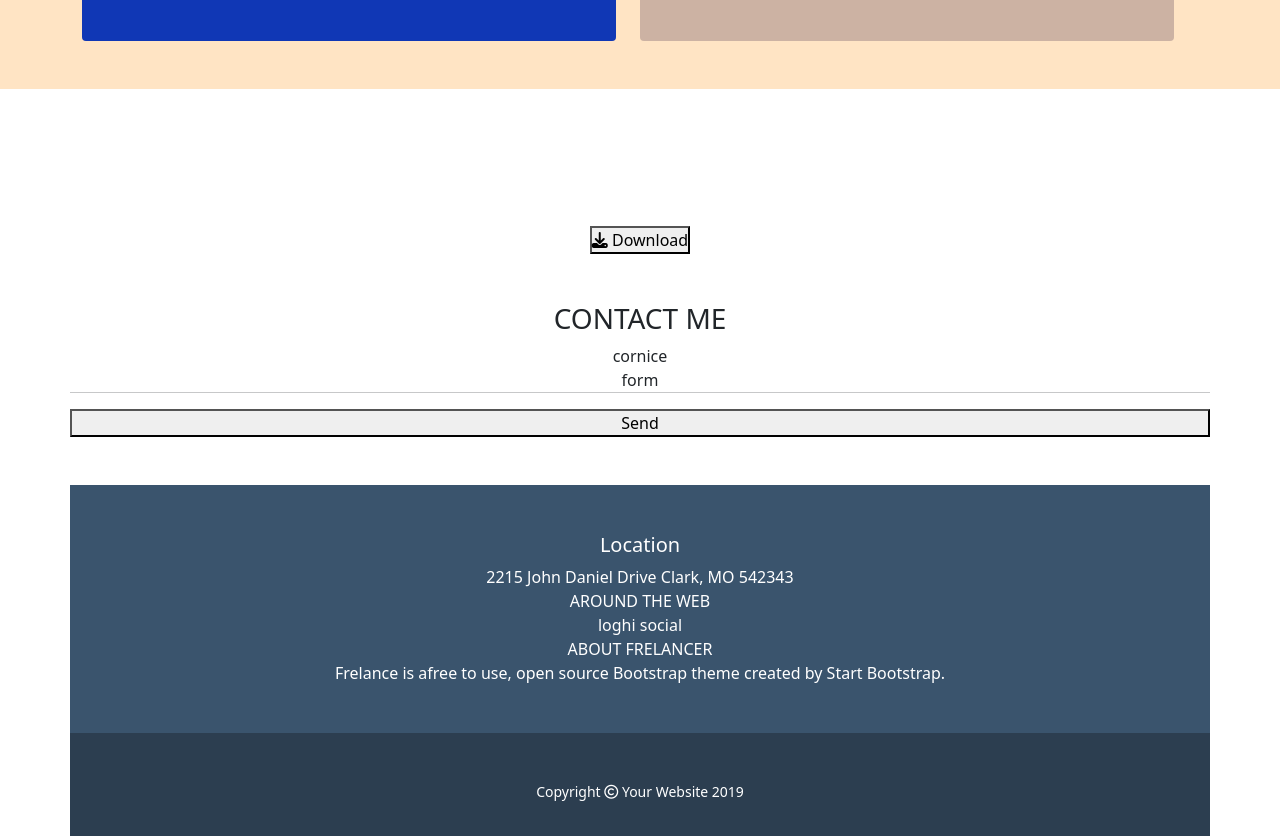
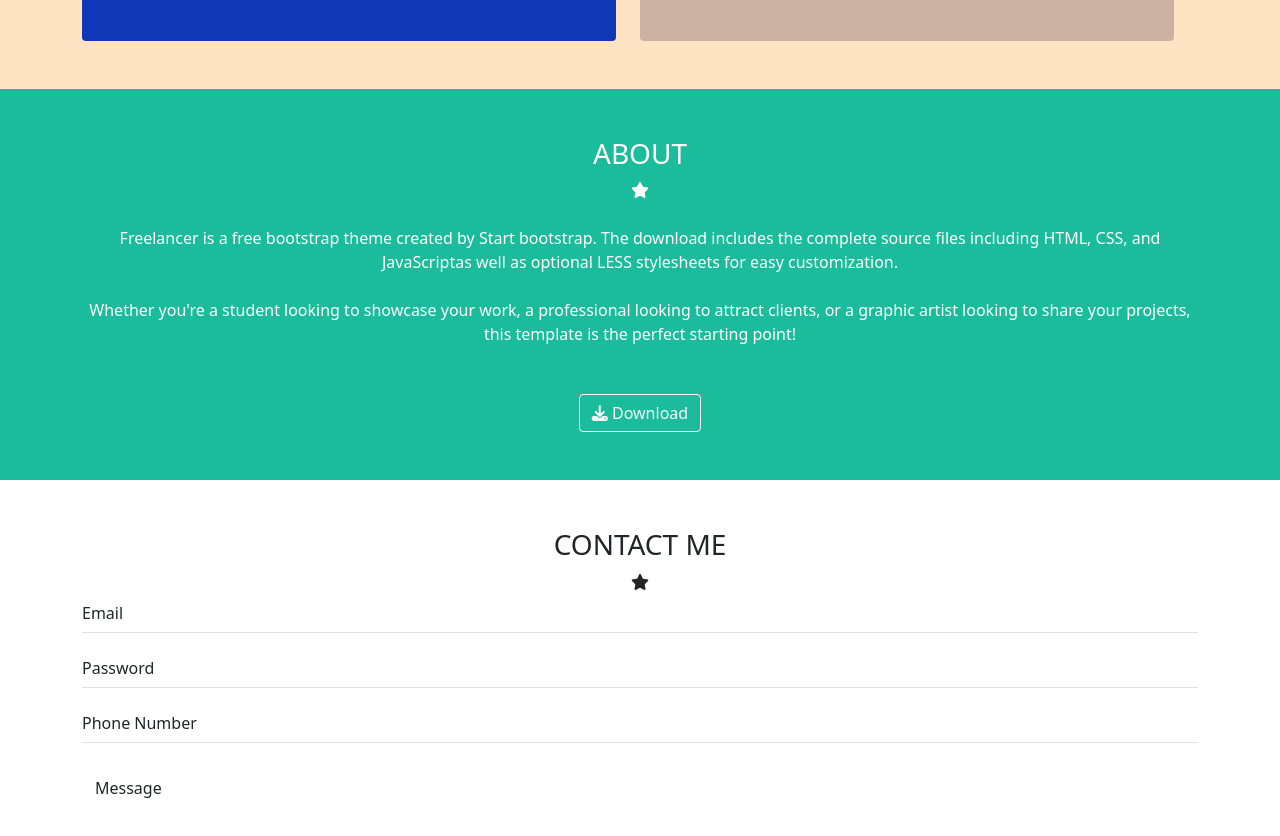
Before and after one commit to Herenyon/html-css-bootstrap-freelancer, a plain HTML site: page index.html in a window 1280 px wide. Shown: the part 1964-2800 px from the top of the page. Drawn offline with nearby package versions, Linux system fonts and the light colour scheme.

Commit message:
ultime correzioni

```diff
--- a/index.html
+++ b/index.html
@@ -47,8 +47,8 @@
         </nav>
     </header>
     <main>
-        <div style="background-color: #1abc9c;">
-            <div class="container text-white">
+        <section class="background-light">
+            <div class="container">
                 <div class="row py-5 text-center">
                     <div>
                         <?xml version="1.0" encoding="utf-8"?>
@@ -480,8 +480,8 @@
                 </div>
 
             </div>
-        </div>
-        <section  style="background-color: bisque;">
+        </section>
+        <section style="background-color: bisque;">
             <div class="container">
                 <div class="row py-5 text-center">
                     <h3>PORTFOLIO</h3>
@@ -511,49 +511,119 @@
             </div>
         </section>
 
-        <div class="container text-white text-center">
+        <div class="background-light text-center">
+            <div class="container py-5">
                 <h3>ABOUT</h3>
-            <div>cornice</div>
-            <div class="row d-flex flex-sm-wrap">
-                <div class="col">Freelancer is a free bootstrap theme created by Start bootstrap. The download includes
-                    the complete source files including HTML, CSS, and JavaScriptas well as optional LESS stylesheets
+                <div><i class="fa-solid fa-star"></i></div>
+                <div class="row d-flex justify-content-center">
+                    <div class="col col-12  col-xxl-4 mt-4">Freelancer is a free bootstrap theme created by Start bootstrap. The download
+                        includes
+                        the complete source files including HTML, CSS, and JavaScriptas well as optional LESS
+                        stylesheets
                         for easy customization.</div>
-                <div class="col">Whether you're a student looking to showcase your work, a professional looking to
-                    attract clients, or a graphic artist looking to share your projects, this template is the perfect
+                    <div class="col col-12 col-xxl-4 mt-4">Whether you're a student looking to showcase your work, a professional looking to
+                        attract clients, or a graphic artist looking to share your projects, this template is the
+                        perfect
                         starting point!</div>
                 </div>
-            <button><i class="fa-solid fa-download"></i> Download</button>
+                <button type="button" class="btn btn-outline-light mt-5"><i class="fa-solid fa-download"></i>
+                    Download</button>
+
+            </div>
+        </div>
+
+        <div class="container text-center">
+            <div class="row py-5 text-center">
+                <h3>CONTACT ME</h3>
+                <div><i class="fa-solid fa-star"></i></div>
+                <form class="text-start">
+                    <div class="mb-3 border-bottom">
+                        <div class="row g-3 align-items-center">
+                            <div class="col-auto">
+                                <label for="inputEmail6" class="col-form-label">Email</label>
+                            </div>
+                            <div class="col-auto">
+                                <input type="password" id="inputEmail6" class="form-control border-0"
+                                    aria-describedby="passwordHelpInline">
+                            </div>
+
+                        </div>
+                    </div>
+                    <div class="mb-3 border-bottom">
+                        <div class="row g-3 align-items-center">
+                            <div class="col-auto">
+                                <label for="inputPassword6" class="col-form-label">Password</label>
+                            </div>
+                            <div class="col-auto">
+                                <input type="password" id="inputPassword6" class="form-control border-0"
+                                    aria-describedby="passwordHelpInline">
+                            </div>
+
+                        </div>
+                    </div>
+                    <div class="mb-3 border-bottom">
+                        <div class="row g-3 align-items-center">
+                            <div class="col-auto">
+                                <label for="inputNumber6 " class="col-form-label">Phone Number</label>
+                            </div>
+                            <div class="col-auto">
+                                <input type="number" id="inputNumber6" class="form-control border-0"
+                                    aria-describedby="passwordHelpInline">
+                            </div>
 
                         </div>
 
-        <div class="container  text-center">
-            <div class="row py-5 text-center">
-                <h3>CONTACT ME</h3>
-                <div>cornice</div>
-                <div>form</div>
+                    </div>
+                    <div class="mb-2 border-bottom">
+                        <div class="form-floating">
+                            <textarea class="form-control border-0" placeholder="Leave a comment here"
+                                id="floatingTextarea2" style="height: 100px"></textarea>
+                            <label for="floatingTextarea2">Message</label>
+                        </div>
 
-                <hr>
-                <button>Send</button>
+                    </div>
+
+                    <button type="submit" class="btn btn-bd-primary ms-btn-lightgreen">Send</button>
+                </form>
+
+
+
             </div>
         </div>
 
 
     </main>
     <footer>
-        <div class="container text-center text-white" style="background-color: #3a546d;">
+        <section class="background-dark">
+            <div class="container text-center ">
                 <div class="row py-5 text-center">
+                    <div class="col-12 col-lg-6 col-xxl-4 mt-4">
                         <h5>Location</h5>
                         <div>2215 John Daniel Drive Clark, MO 542343</div>
+                    </div>
+                    <div class="col-12 col-lg-6 col-xxl-4 justify-content-center mt-4">
                         <div>AROUND THE WEB</div>
-                <div>loghi social</div>
+                        <div>
+                            <ul class="d-flex justify-content-center">
+                                <li class="list-item mx-4 my-4 border p-2 rounded-pill"><i class="fa-brands fa-facebook-f"></i></li>
+                                <li class="list-item mx-4 my-4 border p-2 rounded-pill"><i class="fa-brands fa-google-plus-g"></i></li>
+                                <li class="list-item mx-4 my-4 border p-2 rounded-pill"><i class="fa-brands fa-twitter"></i></li>
+                                <li class="list-item mx-4 my-4 border p-2 rounded-pill"><i class="fa-brands fa-linkedin-in"></i></li>
+                            </ul>
+
+                        </div>
+                    </div>
+                    <div class="col-12 col-xxl-4 mt-4">
                         <div>ABOUT FRELANCER</div>
                         <div>Frelance is afree to use, open source Bootstrap theme created by Start Bootstrap.</div>
+                    </div>
+                </div>
             </div>
             <div class="row py-5 text-center" style="background-color: #2c3e50;">
                 <small>Copyright <i class="fa-regular fa-copyright"></i> Your Website 2019</small>
 
             </div>
-        </div>
+        </section>
 
 
     </footer>
```
Lines whose indentation alone changed are shown as unchanged.
